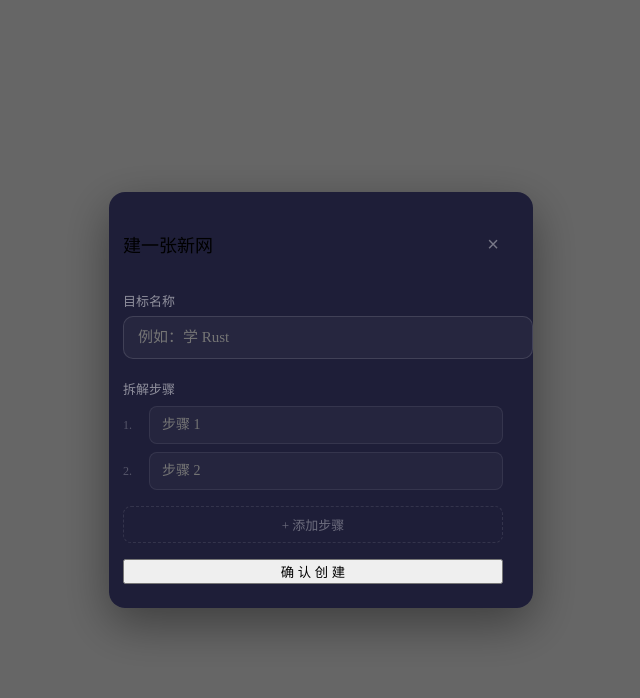
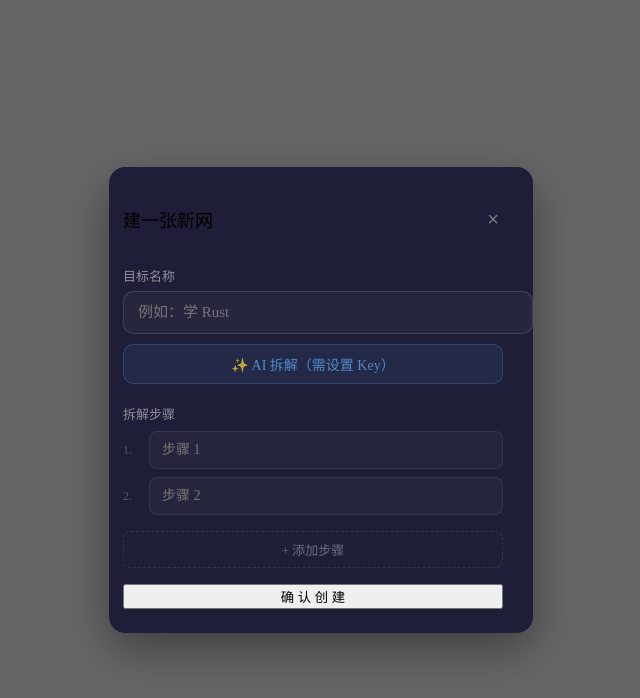
Before and after one commit to HeibaiPeiii/spiderweave, a React (Vite) app in the folder web/: page / in a window 1280 px wide. Both pictures are taken after a click on the button "建 一 张 新 网". Shown: the top 698 px of the page, without its empty margins (319-959 px from the left). Built offline with nearby package versions, Linux system fonts and the light colour scheme; the HTML template or start-up script is replaced by a standard one.

Commit message:
feat: AI goal decomposition via DeepSeek API

```diff
--- a/web/src/components/CreateWebModal.jsx
+++ b/web/src/components/CreateWebModal.jsx
@@ -1,5 +1,6 @@
 import { useState, useRef, useEffect } from 'react'
 import { useSpider } from '../contexts/SpiderContext.jsx'
+import { aiDecompose } from '../utils/aiDecompose.js'
 
 const MAX_WEBS = 3
 const MIN_STEPS = 2
@@ -16,9 +17,14 @@ export default function CreateWebModal({ onClose, onCreated }) {
   const { webs, createWeb } = useSpider()
 
   const [title, setTitle] = useState('')
-  const [steps, setSteps] = useState(['', '']) // 至少两个空白步骤
+  const [steps, setSteps] = useState(['', ''])
   const [error, setError] = useState('')
   const titleRef = useRef(null)
+
+  // AI 拆解
+  const [apiKey, setApiKey] = useState(() => localStorage.getItem('ds_key') || '')
+  const [showKey, setShowKey] = useState(false)
+  const [aiLoading, setAiLoading] = useState(false)
 
   // 打开时聚焦名称输入框
   useEffect(() => {
@@ -67,6 +73,37 @@ export default function CreateWebModal({ onClose, onCreated }) {
 
     const webId = createWeb(trimmedTitle, filledSteps)
     onCreated?.(webId)
+  }
+
+  async function handleAIDecompose() {
+    setError('')
+    const goal = title.trim()
+    if (!goal) {
+      setError('请先输入目标名称')
+      titleRef.current?.focus()
+      return
+    }
+    if (!apiKey) {
+      setShowKey(true)
+      return
+    }
+    setAiLoading(true)
+    try {
+      const result = await aiDecompose(goal, apiKey)
+      if (result.length < 2) {
+        setError('AI 拆解结果不足 2 步，请手动补充')
+        return
+      }
+      // 用 AI 结果替换 steps，不足 MIN_STEPS 时补空位
+      const padded = result.length < MIN_STEPS
+        ? [...result, ...Array(MIN_STEPS - result.length).fill('')]
+        : result
+      setSteps(padded)
+    } catch (e) {
+      setError(e.message || 'AI 拆解失败')
+    } finally {
+      setAiLoading(false)
+    }
   }
 
   function handleOverlayClick(e) {
@@ -173,9 +210,116 @@ export default function CreateWebModal({ onClose, onCreated }) {
             fontFamily: 'inherit',
             fontWeight: 300,
             outline: 'none',
-            marginBottom: 20,
+            marginBottom: 10,
           }}
         />
+
+        {/* AI 拆解按钮 + Key 输入 */}
+        <div style={{ marginBottom: 20 }}>
+          {!apiKey && showKey && (
+            <div style={{ display: 'flex', gap: 8, marginBottom: 8 }}>
+              <input
+                type="password"
+                placeholder="输入 DeepSeek API Key"
+                value={apiKey}
+                onChange={(e) => setApiKey(e.target.value)}
+                onKeyDown={(e) => {
+                  if (e.key === 'Enter') {
+                    const trimmed = e.target.value.trim()
+                    if (trimmed) {
+                      localStorage.setItem('ds_key', trimmed)
+                      setApiKey(trimmed)
+                      setShowKey(false)
+                    }
+                  }
+                }}
+                style={{
+                  flex: 1,
+                  padding: '8px 12px',
+                  borderRadius: 8,
+                  border: '1px solid rgba(255,255,255,0.12)',
+                  background: 'rgba(255,255,255,0.04)',
+                  color: 'rgba(255,255,255,0.85)',
+                  fontSize: 13,
+                  fontFamily: 'inherit',
+                  fontWeight: 300,
+                  outline: 'none',
+                }}
+              />
+              <button
+                onClick={() => {
+                  const trimmed = apiKey.trim()
+                  if (trimmed) {
+                    localStorage.setItem('ds_key', trimmed)
+                    setApiKey(trimmed)
+                    setShowKey(false)
+                  }
+                }}
+                disabled={!apiKey.trim()}
+                style={{
+                  padding: '8px 14px',
+                  borderRadius: 8,
+                  border: 'none',
+                  background: apiKey.trim() ? 'rgba(255,255,255,0.15)' : 'rgba(255,255,255,0.05)',
+                  color: apiKey.trim() ? 'rgba(255,255,255,0.8)' : 'rgba(255,255,255,0.3)',
+                  fontSize: 13,
+                  fontFamily: 'inherit',
+                  fontWeight: 300,
+                  cursor: apiKey.trim() ? 'pointer' : 'default',
+                  whiteSpace: 'nowrap',
+                }}
+              >
+                保存
+              </button>
+            </div>
+          )}
+
+          <button
+            onClick={handleAIDecompose}
+            disabled={aiLoading || !title.trim()}
+            style={{
+              width: '100%',
+              padding: '9px 0',
+              borderRadius: 10,
+              border: '1px solid rgba(100,180,255,0.2)',
+              background: aiLoading
+                ? 'rgba(100,180,255,0.05)'
+                : 'rgba(100,180,255,0.08)',
+              color: aiLoading
+                ? 'rgba(100,180,255,0.4)'
+                : 'rgba(100,180,255,0.7)',
+              fontSize: 14,
+              fontFamily: 'inherit',
+              fontWeight: 300,
+              cursor: aiLoading || !title.trim() ? 'default' : 'pointer',
+              transition: 'background 0.2s ease',
+              display: 'flex',
+              alignItems: 'center',
+              justifyContent: 'center',
+              gap: 8,
+            }}
+          >
+            {aiLoading ? (
+              <>⟳ AI 正在拆解…</>
+            ) : (
+              <>✨ AI 拆解{!apiKey && '（需设置 Key）'}</>
+            )}
+          </button>
+          {apiKey && (
+            <div
+              onClick={() => setShowKey(!showKey)}
+              style={{
+                fontSize: 11,
+                color: 'rgba(255,255,255,0.25)',
+                textAlign: 'right',
+                marginTop: 4,
+                cursor: 'pointer',
+              }}
+            >
+              Key 已保存 · 点击更换
+            </div>
+          )}
+        </div>
 
         {/* 步骤拆解 */}
         <label
--- /dev/null
+++ b/web/src/utils/aiDecompose.js
@@ -0,0 +1,46 @@
+/**
+ * 调用 DeepSeek API 拆解目标为步骤列表
+ * @param {string} goal - 目标名称
+ * @param {string} apiKey - DeepSeek API key
+ * @returns {Promise<string[]>} 步骤列表
+ */
+export async function aiDecompose(goal, apiKey) {
+  const res = await fetch('https://api.deepseek.com/v1/chat/completions', {
+    method: 'POST',
+    headers: {
+      'Content-Type': 'application/json',
+      Authorization: `Bearer ${apiKey}`,
+    },
+    body: JSON.stringify({
+      model: 'deepseek-chat',
+      messages: [
+        {
+          role: 'system',
+          content:
+            '你是一个目标拆解助手。把用户的目标拆成3-7个具体可执行的步骤。每行一个步骤，不要编号，不要其他文字。每个步骤不超过15字，按执行顺序排列。',
+        },
+        {
+          role: 'user',
+          content: `目标：${goal}`,
+        },
+      ],
+      temperature: 0.7,
+      max_tokens: 500,
+    }),
+  })
+
+  if (!res.ok) {
+    const err = await res.text().catch(() => '')
+    if (res.status === 401) throw new Error('API Key 无效，请检查')
+    if (res.status === 402) throw new Error('API 余额不足')
+    throw new Error(`请求失败 (${res.status})${err ? ': ' + err : ''}`)
+  }
+
+  const data = await res.json()
+  const text = data.choices?.[0]?.message?.content || ''
+  return text
+    .split('\n')
+    .map((s) => s.trim())
+    .map((s) => s.replace(/^[\d\.\、\-\s]+/, '').trim()) // 去掉可能的编号
+    .filter((s) => s.length > 0)
+}
```
